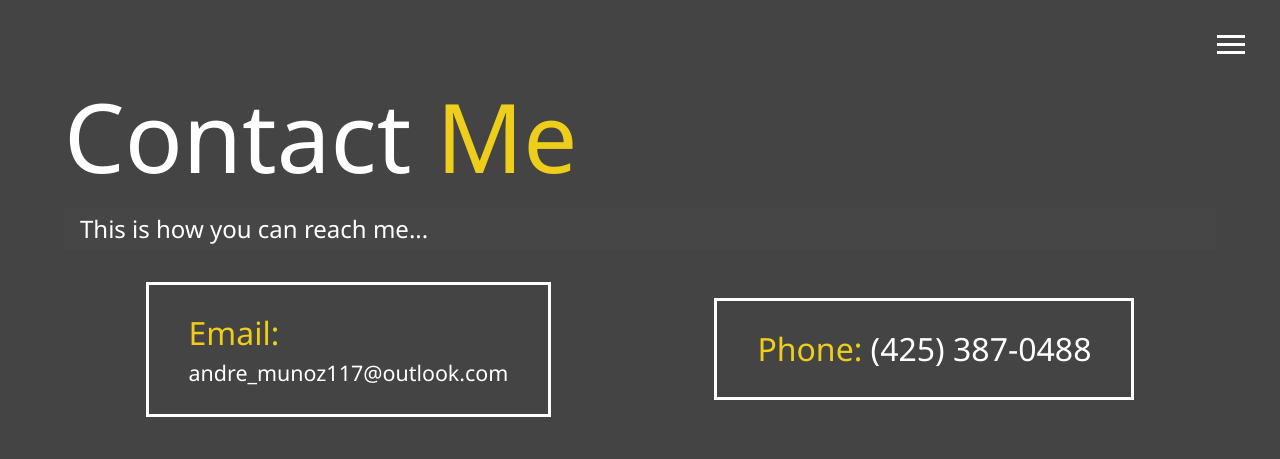
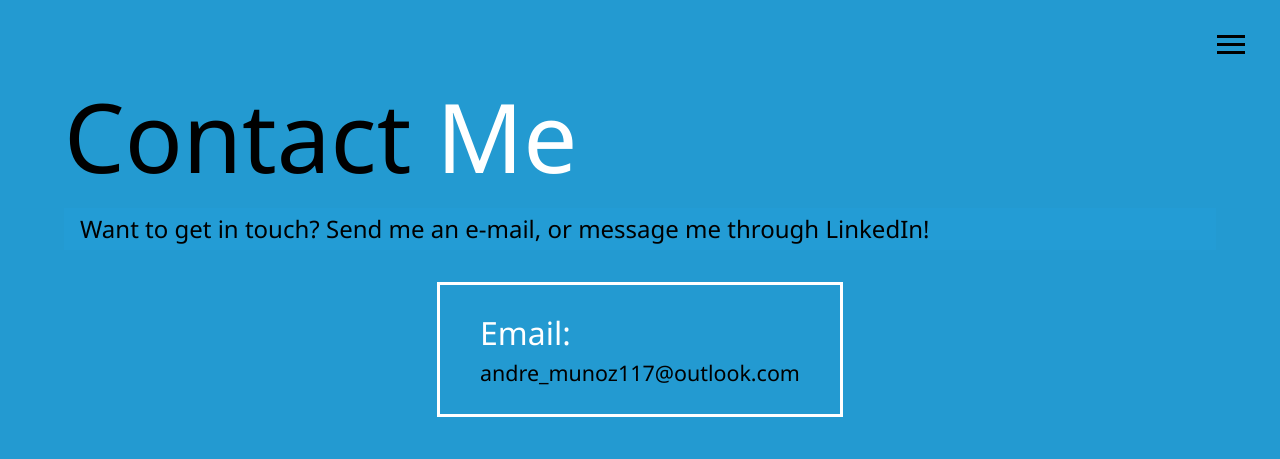
Before and after one commit to Mobius001/modern_portfolio, a website: page dist/contact.html in a window 1280 px wide. Shown: the top 459 px of the page. Drawn offline with Linux system fonts and the light colour scheme.

Commit message:
updated layout and feel of the site, updated contact page

```diff
--- a/scss/_config.scss
+++ b/scss/_config.scss
@@ -1,8 +1,8 @@
-$primary-color: #444;
-$secondary-color: #eece1a;
+$primary-color: #239ad1;
+$secondary-color: #ffffff;
 $show-home-image: true;
 $home-image: url(../img/background.jpg);
-$background-opacity: 0.9;
+$background-opacity: 0.5;
 
 @mixin easeOut {
   transition: all 0.5s ease-out;
```
Also changed, not shown: dist/contact.html, dist/css/main.css.
